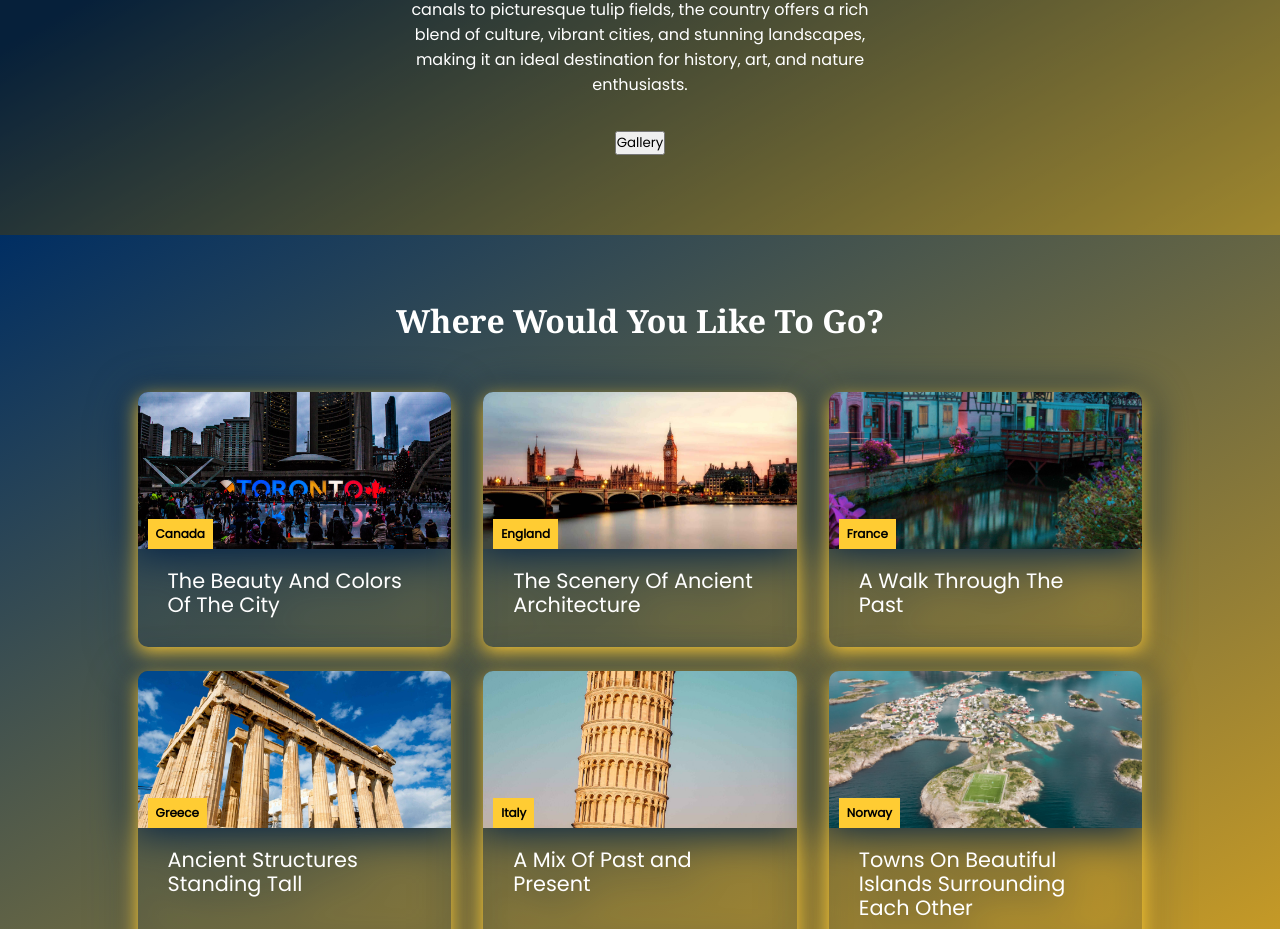
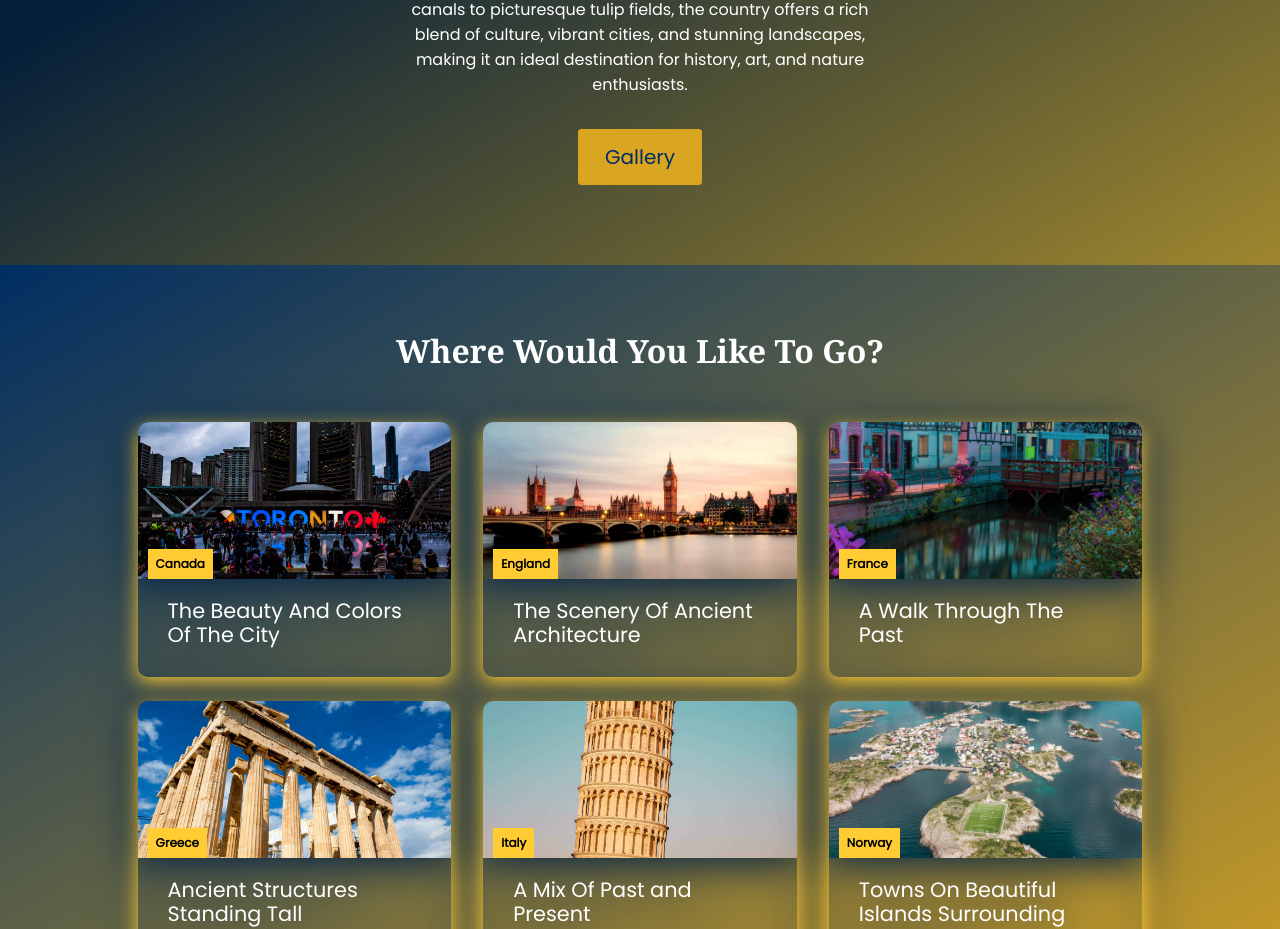
Before and after one commit to LeslieLopez25/react-travel, a React (Create React App) app: page / in a window 1280 px wide. Shown: the part 1220-2149 px from the top of the page. Built offline with nearby package versions, Linux system fonts and the light colour scheme.

Commit message:
Added styles to button component

```diff
--- a/src/components/Button/button.styles.css
+++ b/src/components/Button/button.styles.css
@@ -0,0 +1,32 @@
+.btn {
+    padding: 0.5rem 1.25rem;
+    border: none;
+    border-radius: 3px;
+    outline: none;
+    cursor: pointer;
+}
+
+.btn--primary {
+    background-color: rgb(218, 165, 32);
+    color: rgb(0, 46, 99);
+    border: 1px solid rgb(218, 165, 32);
+}
+
+.btn--medium {
+    font-size: 1.125rem;
+    padding: 0.5rem 1.25rem;
+}
+
+.btn--large {
+    font-size: 1.25rem;
+    padding: 0.75rem 1.625rem;
+}
+
+.btn--large:hover,
+.btn--medium:hover {
+    background: none;
+    color: rgb(218, 165, 32);
+    border: 1px solid rgb(0, 46, 99);
+    transition: all 0.3s ease-out;
+    transition: 250ms;
+}
```
